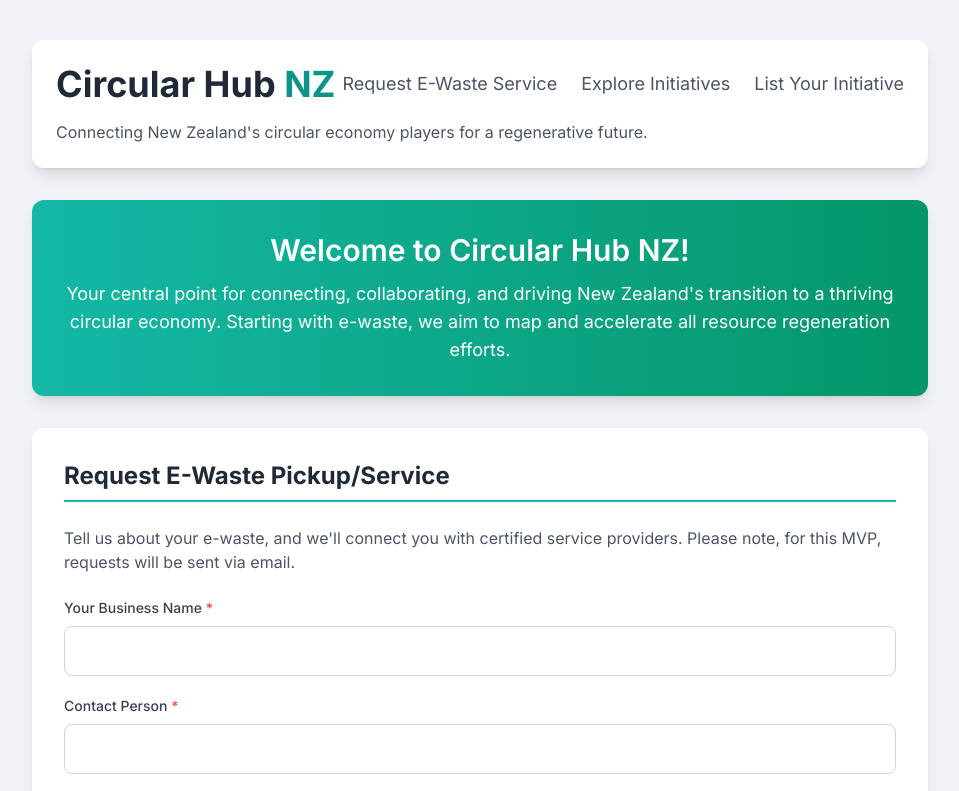
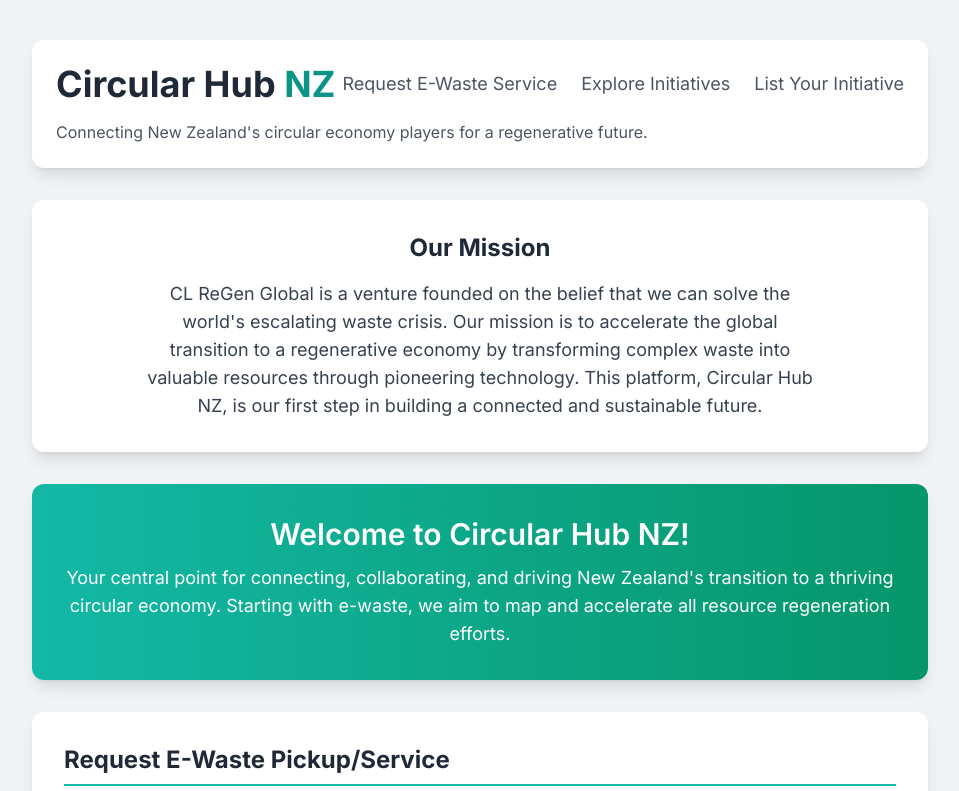
Before and after one commit to CchubNZ2741/circular-hub-nz, a plain HTML site: page index.html in a window 1280 px wide. Shown: the top 791 px of the page, without its empty margins (160-1119 px from the left). Drawn offline with nearby package versions, Linux system fonts and the light colour scheme.

Commit message:
Add files via upload

```diff
--- a/index.html
+++ b/index.html
@@ -46,6 +46,13 @@
     </header>
 
     <main class="w-full max-w-4xl">
+
+        <section id="about-us" class="bg-white p-8 rounded-xl shadow-lg mb-8 text-center">
+    <h2 class="text-2xl font-bold text-gray-800 mb-4">Our Mission</h2>
+    <p class="text-lg text-gray-700 max-w-2xl mx-auto">
+        CL ReGen Global is a venture founded on the belief that we can solve the world's escalating waste crisis. Our mission is to accelerate the global transition to a regenerative economy by transforming complex waste into valuable resources through pioneering technology. This platform, Circular Hub NZ, is our first step in building a connected and sustainable future.
+    </p>
+</section>
 
         <section id="welcome" class="bg-gradient-to-r from-teal-500 to-emerald-600 text-white p-8 rounded-xl shadow-lg mb-8 text-center">
             <h2 class="text-3xl font-semibold mb-3">Welcome to Circular Hub NZ!</h2>
```
